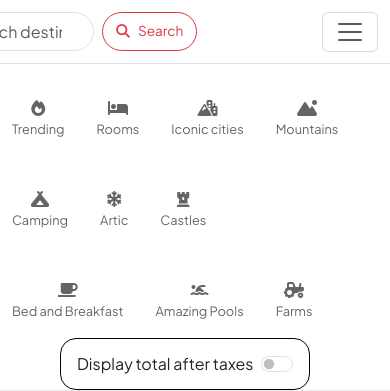
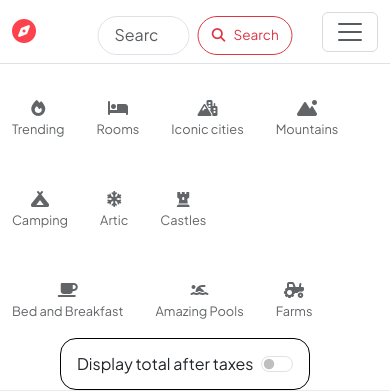
Before and after one commit to Bishal-20/Megaproject, a Node server app: page /listings in a window 390 px wide. Shown: the top 391 px of the page. Run offline with Node 20, Linux system fonts and the light colour scheme; data that the repository does not hold is empty; some libraries are stand-ins or nearby versions.

Commit message:
Test changes

```diff
--- a/views/includes/navbar.ejs
+++ b/views/includes/navbar.ejs
@@ -48,10 +48,12 @@
         justify-content: space-between;
     }
     .search-container {
+        position:fixed;
         left: 50%;
         transform: translateX(-50%);
         width: 60%;
         max-width: 280px;
+        top:1rem;
     }
     .search-input {
         padding: 0.4rem 1rem;
@@ -77,7 +79,7 @@
 
 @media (max-width: 480px) {
     .search-container {
-        width: 80%;
+        width: 50%;
         max-width: 250px;
     }
 
```
